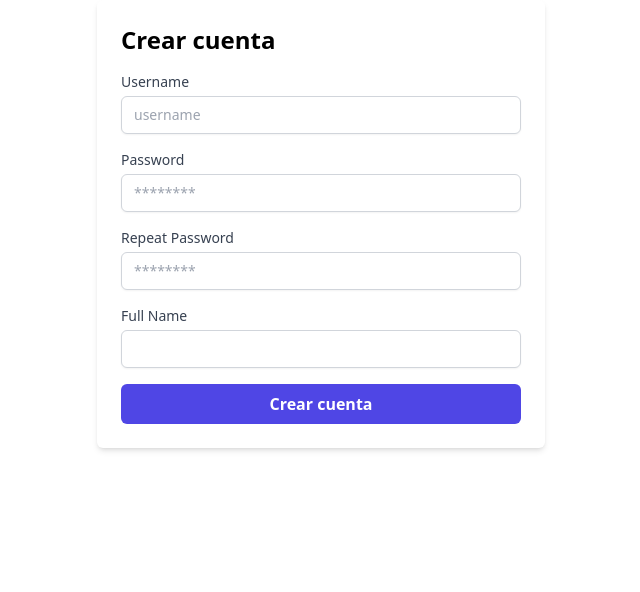
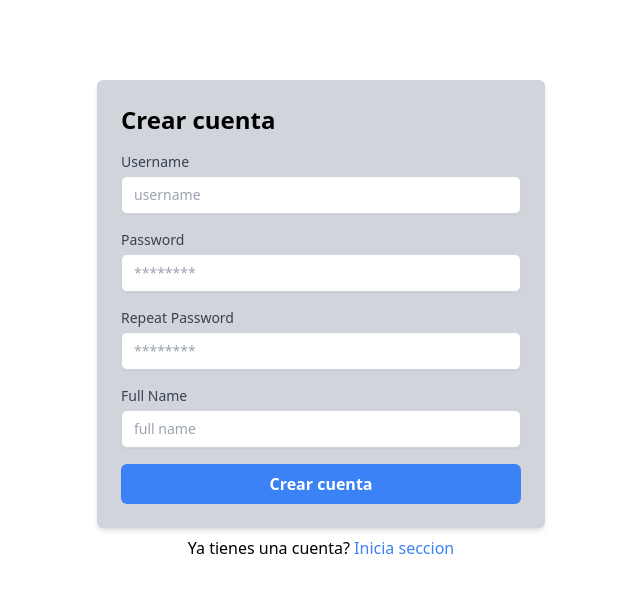
Before and after one commit to AdrianE121000/fav-links, a React (Vite) app in the folder client/fav-links/: page /signup in a window 1280 px wide. Shown: the top 592 px of the page, without its empty margins (319-959 px from the left). Built offline with nearby package versions, Linux system fonts and the light colour scheme.

Commit message:
add link from login to signup and signup to login

```diff
--- a/client/fav-links/src/components/Login.jsx
+++ b/client/fav-links/src/components/Login.jsx
@@ -1,6 +1,6 @@
 import { useContext, useState } from 'react';
 import AppContext from '../context/Context';
-import { useNavigate } from 'react-router-dom';
+import { useNavigate, NavLink } from 'react-router-dom';
 import { parseJwt } from '../lib/utils';
 import { loginUser } from '../lib/data';
 
@@ -45,10 +45,12 @@ export function Login() {
   }
 
   return (
-    <div className='w-full max-w-xs mx-auto'>
+    <>
+      <div className='w-full max-w-xs mx-auto mt-20'>
         <form
           onSubmit={handleSubmit}
-        className='bg-white shadow-md rounded px-8 pt-6 pb-8 mb-4'>
+          className='bg-gray-300 shadow-md rounded px-8 pt-6 pb-8 mb-4'>
+          <h2 className='text-2xl font-bold mb-4'>Iniciar Seccion</h2>
           <div className='mb-4'>
             <label
               className='block text-gray-700 text-sm font-bold mb-2'
@@ -96,5 +98,12 @@ export function Login() {
           </div>
         </form>
       </div>
+      <div className='text-center mt-2'>
+        <NavLink to='/signup'>
+          Aún no tienes una cuenta?{' '}
+          <span className='text-blue-500 hover:underline'>Crear cuenta</span>
+        </NavLink>
+      </div>
+    </>
   );
 }
--- a/client/fav-links/src/components/SignUp.jsx
+++ b/client/fav-links/src/components/SignUp.jsx
@@ -2,7 +2,7 @@ import { useContext, useState } from 'react';
 import { createUser } from '../lib/data';
 import { parseJwt } from '../lib/utils';
 import AppContext from '../context/Context';
-import { useNavigate } from 'react-router-dom';
+import { useNavigate, NavLink } from 'react-router-dom';
 
 export function SignUp() {
   const { setLogged } = useContext(AppContext);
@@ -51,7 +51,8 @@ export function SignUp() {
   }
 
   return (
-    <div className='max-w-md mx-auto p-6 bg-white shadow-md rounded-md'>
+    <>
+      <div className='max-w-md mx-auto p-6 bg-gray-300 shadow-md rounded-md mt-20'>
         <h2 className='text-2xl font-bold mb-4'>Crear cuenta</h2>
         <form onSubmit={handleSubmit}>
           <div className='mb-4'>
@@ -108,6 +109,7 @@ export function SignUp() {
             <input
               type='text'
               id='fullName'
+              placeholder='full name'
               value={fullName}
               onChange={(e) => setFullName(e.target.value)}
               className='mt-1 block w-full px-3 py-2 border border-gray-300 rounded-md shadow-sm focus:outline-none focus:ring-indigo-500 focus:border-indigo-500 sm:text-sm'
@@ -121,10 +123,17 @@ export function SignUp() {
           </div>
           <button
             type='submit'
-          className='w-full bg-indigo-600 hover:bg-indigo-700 text-white font-semibold py-2 px-4 rounded-md focus:outline-none focus:ring focus:ring-indigo-300'>
+            className='w-full bg-blue-500 hover:bg-blue-700 text-white font-semibold py-2 px-4 rounded-md focus:outline-none focus:ring focus:ring-indigo-300'>
             Crear cuenta
           </button>
         </form>
       </div>
+      <div className='text-center mt-2'>
+        <NavLink to='/signin'>
+          Ya tienes una cuenta?{' '}
+          <span className='text-blue-500 hover:underline'>Inicia seccion</span>
+        </NavLink>
+      </div>
+    </>
   );
 }
```
Lines whose indentation alone changed are shown as unchanged.
